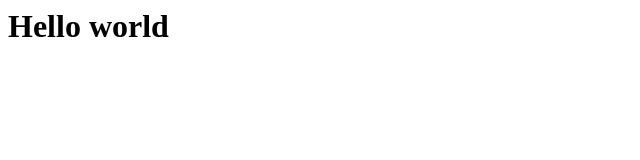
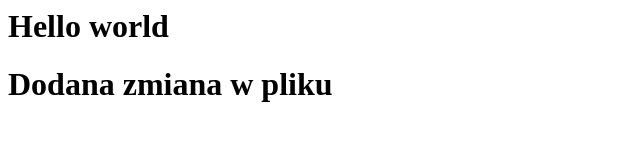
Before and after one commit to MatheoKato/Zarzadzanie_lab, a plain HTML site: page index.html in a window 1280 px wide. Shown: the whole page, without its empty margins (0-640 px from the left). Drawn offline with Linux system fonts and the light colour scheme.

Commit message:
change in file

```diff
--- a/index.html
+++ b/index.html
@@ -1 +1,2 @@
 <h1>Hello world</h1>
+<h1> Dodana zmiana w pliku</h2>
```
